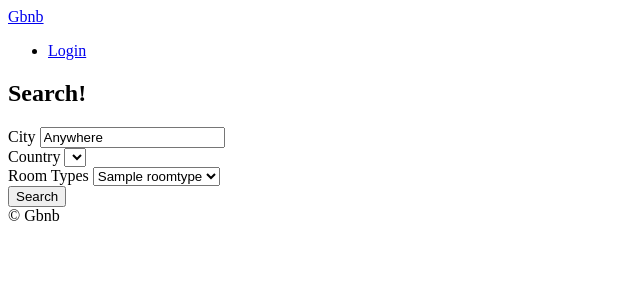
After one commit to gotaek/airbnb-clone, a Django app: page /rooms/search/ in a window 1280 px wide. The commit adds this page. Shown: the top 300 px of the page, without its empty margins (0-640 px from the left). Run offline with Django 3.2, Linux system fonts and the light colour scheme; tables that the repository leaves empty hold one stand-in row (values such as "Sample post"); lists and menus that the app fills with data are empty.

Commit message:
airbnb clone 1122

```diff
--- a/rooms/urls.py
+++ b/rooms/urls.py
@@ -2,4 +2,7 @@ from django.urls import path
 from . import views
 
 app_name = "rooms"
-urlpatterns = [path("<int:pk>", views.RoomDetail.as_view(), name="detail")]
+urlpatterns = [
+    path("<int:pk>", views.RoomDetail.as_view(), name="detail"),
+    path("search/", views.search, name="search"),
+]
--- a/rooms/views.py
+++ b/rooms/views.py
@@ -1,4 +1,6 @@
 from django.views.generic import ListView, DetailView
+from django.shortcuts import render
+from django_countries import countries
 from . import models
 
 # view 는 그url을 통해 view로 들어갈때마다 http request를 생성
@@ -20,3 +22,14 @@ class RoomDetail(DetailView):
     """ RoomDetail Definition """
 
     model = models.Room
+
+
+def search(request):
+    city = request.GET.get("city", "Anywhere")
+    city = str.capitalize(city)
+    room_types = models.RoomType.objects.all()
+    return render(
+        request,
+        "rooms/search.html",
+        {"city": city, "countries": countries, "room_types": room_types},
+    )
--- a/templates/404.html
+++ b/templates/404.html
@@ -1,4 +1,8 @@
 {% extends "base.html" %}
+
+{% block page_title %}
+    Not found
+{% endblock page_title %}
 
 {% block content %}
 
--- a/templates/base.html
+++ b/templates/base.html
@@ -5,11 +5,21 @@
     <meta name="viewport" content="width=device-width, initial-scale=1.0" />
     <meta http-equiv="X-UA-Compatible" content="ie=edge" />
 
-    <title>{% block page_name %}{% endblock page_name %}| Gbnb</title>
+    <title>{% block page_title %}{% endblock page_title %}| Gbnb</title>
   </head>
   <body>
-    {% include "partials/header.html" %}
+    <header>
+      {% include "partials/nav.html" %}
+      {% block search-bar %}
+      <form method="get" action="{% url "rooms:search" %}">
+        <input name="city" placeholder="Search by City" />
+      </form>
+      {% endblock search-bar %}
+    </header>
+
+
     {% block content %}
+
     {% endblock content%}
     {%include "partials/footer.html" %}
   </body>
--- a/templates/partials/header.html
+++ b/templates/partials/nav.html
@@ -1,6 +1,5 @@
-<header>
+
   <a href="{%url "core:home" %">Gbnb</a>
   <ul>
     <li><a href="#">Login</a></li>
   </ul>
-</header>
--- a/templates/rooms/room_detail.html
+++ b/templates/rooms/room_detail.html
@@ -1,7 +1,7 @@
 {% extends 'base.html' %}
-{% block page_name %}
-    Home
-{% endblock page_name %}
+{% block page_title %}
+    {{room.name}}
+{% endblock page_title %}
 
 
 
--- a/templates/rooms/room_list.html
+++ b/templates/rooms/room_list.html
@@ -1,8 +1,8 @@
 
 {% extends 'base.html' %}
-{% block page_name %}
+{% block page_title %}
     Home
-{% endblock page_name %}
+{% endblock page_title %}
 
 
 
--- /dev/null
+++ b/templates/rooms/search.html
@@ -0,0 +1,43 @@
+{% extends "base.html" %}
+
+{% block page_title %}
+    search
+{% endblock page_title %}
+
+{% block search-bar %}
+{% endblock search-bar %}
+
+{% block content %}
+    <h2>Search!</h2>
+
+    <form method="get" action="{% url "rooms:search" %}">
+        <div>
+            <label for="city">City</label>
+            <input value={{city}} id="city" name="city" placeholder="Search by City" />
+        </div>
+
+        <div>
+            <label for="country">Country</label>
+            <select id="country" name="country">
+                {% for country in countries %}
+                    <option value="{{country.code}}">{{country.name}}</option>
+                {% endfor %}
+            </select>
+
+        </div>
+
+        <div>
+            <label for="room_type">Room Types</label>
+            <select id="room_type" name="room_type">
+                {% for room_type in room_types %}
+                    <option value="{{room_type.pk}}">{{room_type.name}}</option>
+                {% endfor %}
+            </select>
+
+        </div>
+
+        <button>
+            Search
+        </button>
+    </form>
+{% endblock content %}
```
